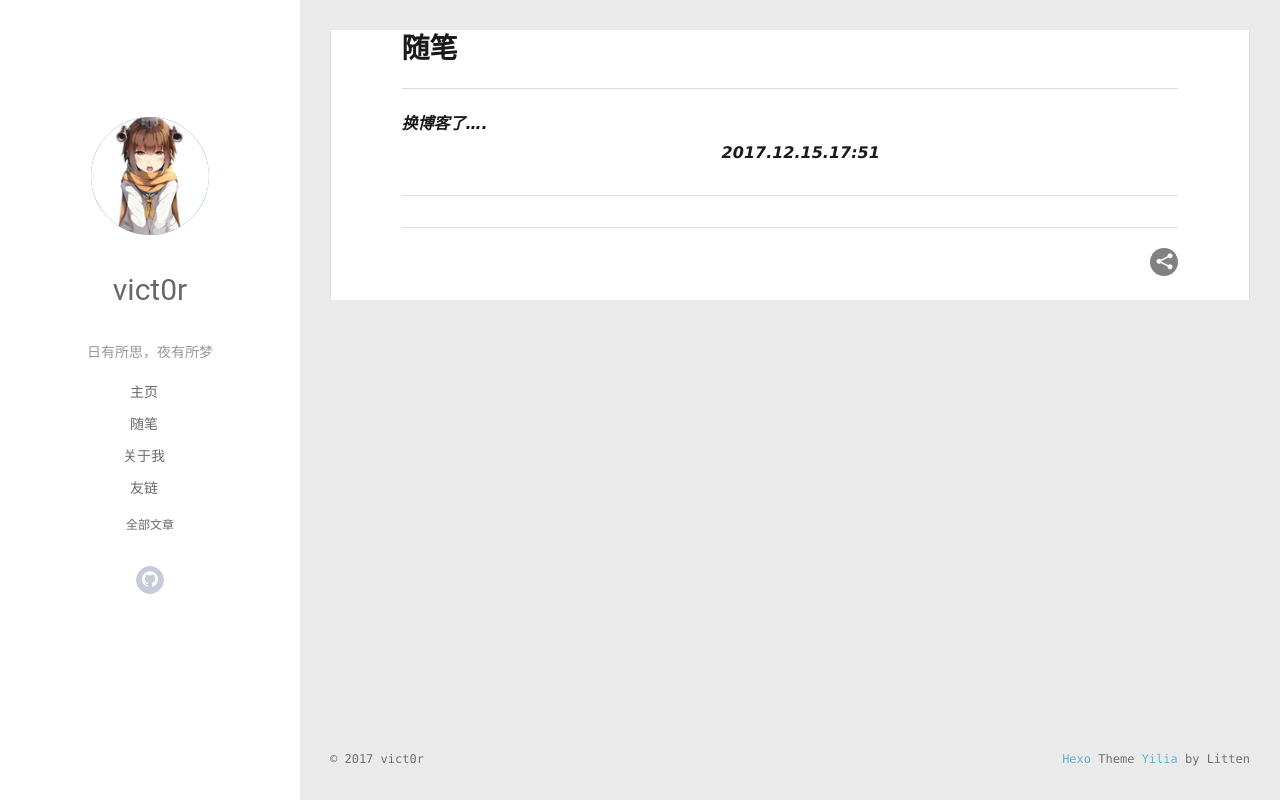
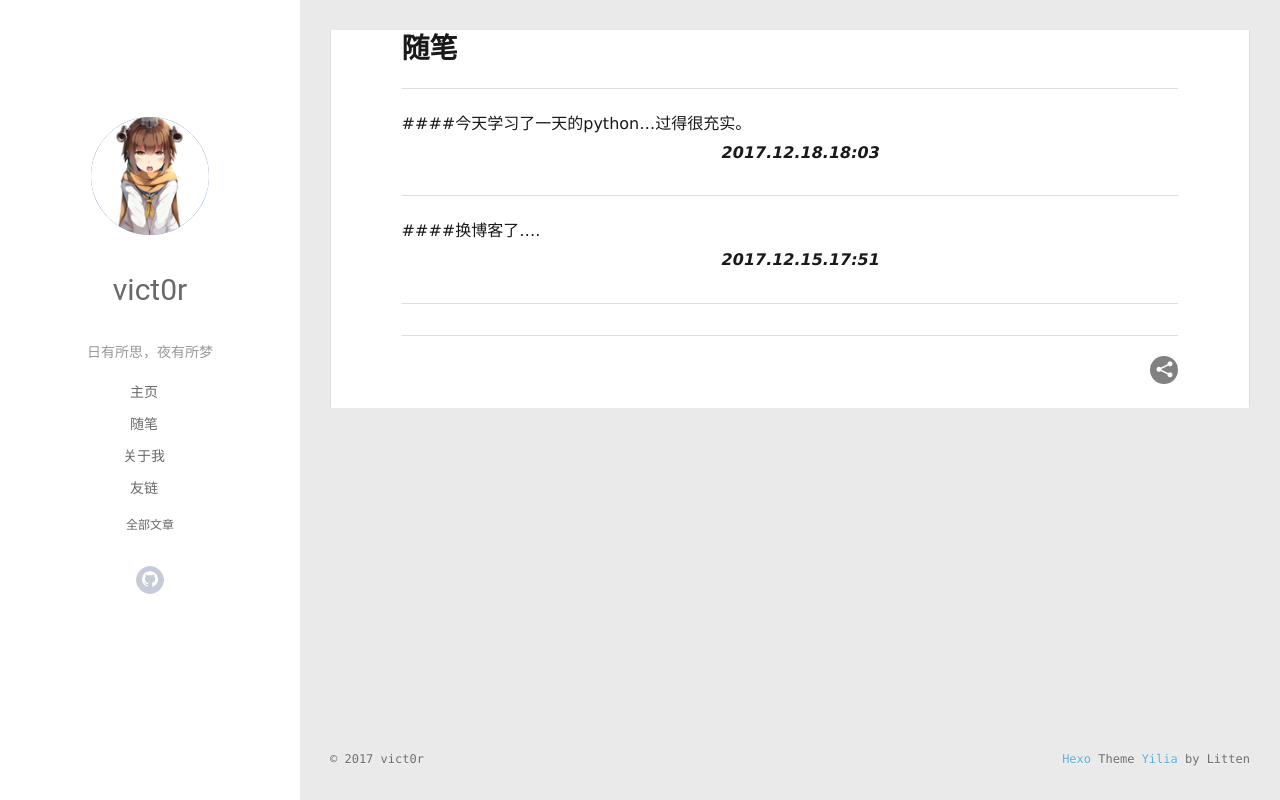
Before and after one commit to v1ct0rme/v1ct0rme.github.io, a plain HTML site: page tags/随笔/index.html in a window 1280 px wide. Drawn offline with Linux system fonts and the light colour scheme.

Commit message:
Site updated: 2017-12-18 18:03:45

```diff
--- a/tags/随笔/index.html
+++ b/tags/随笔/index.html
@@ -8,17 +8,17 @@
   <link rel="dns-prefetch" href="http://vict0r.net">
   <title>vict0r&#39;s blog</title>
   <meta name="viewport" content="width=device-width, initial-scale=1, maximum-scale=1">
-  <meta name="description" content="随笔 换博客了….&amp;emsp;&amp;emsp;&amp;emsp;&amp;emsp;&amp;emsp;&amp;emsp;&amp;emsp;&amp;emsp;&amp;emsp;&amp;emsp;&amp;emsp;&amp;emsp;&amp;emsp;&amp;emsp;&amp;emsp;&amp;emsp;&amp;emsp;&amp;emsp;&amp;emsp;&amp;emsp;2017.12.15.17:51">
+  <meta name="description" content="随笔 ####今天学习了一天的python…过得很充实。&amp;emsp;&amp;emsp;&amp;emsp;&amp;emsp;&amp;emsp;&amp;emsp;&amp;emsp;&amp;emsp;&amp;emsp;&amp;emsp;&amp;emsp;&amp;emsp;&amp;emsp;&amp;emsp;&amp;emsp;&amp;emsp;&amp;emsp;&amp;emsp;&amp;emsp;&amp;emsp;2017.12.18.18:03  ####换博客了….&amp;emsp;&amp;emsp;&amp;emsp;&amp;emsp;">
 <meta property="og:type" content="website">
 <meta property="og:title" content="vict0r&#39;s blog">
 <meta property="og:url" content="http://vict0r.net/tags/随笔/index.html">
 <meta property="og:site_name" content="vict0r&#39;s blog">
-<meta property="og:description" content="随笔 换博客了….&amp;emsp;&amp;emsp;&amp;emsp;&amp;emsp;&amp;emsp;&amp;emsp;&amp;emsp;&amp;emsp;&amp;emsp;&amp;emsp;&amp;emsp;&amp;emsp;&amp;emsp;&amp;emsp;&amp;emsp;&amp;emsp;&amp;emsp;&amp;emsp;&amp;emsp;&amp;emsp;2017.12.15.17:51">
+<meta property="og:description" content="随笔 ####今天学习了一天的python…过得很充实。&amp;emsp;&amp;emsp;&amp;emsp;&amp;emsp;&amp;emsp;&amp;emsp;&amp;emsp;&amp;emsp;&amp;emsp;&amp;emsp;&amp;emsp;&amp;emsp;&amp;emsp;&amp;emsp;&amp;emsp;&amp;emsp;&amp;emsp;&amp;emsp;&amp;emsp;&amp;emsp;2017.12.18.18:03  ####换博客了….&amp;emsp;&amp;emsp;&amp;emsp;&amp;emsp;">
 <meta property="og:locale" content="zh-Hans">
-<meta property="og:updated_time" content="2017-12-15T11:52:22.026Z">
+<meta property="og:updated_time" content="2017-12-18T10:03:18.407Z">
 <meta name="twitter:card" content="summary">
 <meta name="twitter:title" content="vict0r&#39;s blog">
-<meta name="twitter:description" content="随笔 换博客了….&amp;emsp;&amp;emsp;&amp;emsp;&amp;emsp;&amp;emsp;&amp;emsp;&amp;emsp;&amp;emsp;&amp;emsp;&amp;emsp;&amp;emsp;&amp;emsp;&amp;emsp;&amp;emsp;&amp;emsp;&amp;emsp;&amp;emsp;&amp;emsp;&amp;emsp;&amp;emsp;2017.12.15.17:51">
+<meta name="twitter:description" content="随笔 ####今天学习了一天的python…过得很充实。&amp;emsp;&amp;emsp;&amp;emsp;&amp;emsp;&amp;emsp;&amp;emsp;&amp;emsp;&amp;emsp;&amp;emsp;&amp;emsp;&amp;emsp;&amp;emsp;&amp;emsp;&amp;emsp;&amp;emsp;&amp;emsp;&amp;emsp;&amp;emsp;&amp;emsp;&amp;emsp;2017.12.18.18:03  ####换博客了….&amp;emsp;&amp;emsp;&amp;emsp;&amp;emsp;">
 
     <link rel="alternative" href="/atom.xml" title="vict0r&#39;s blog" type="application/atom+xml">
 
@@ -160,7 +160,9 @@
     <div class="article-entry" itemprop="articleBody">
 
         <h1 id="随笔"><a href="#随笔" class="headerlink" title="随笔"></a>随笔</h1><hr>
-<p><strong><em>换博客了….</em></strong><br>&emsp;&emsp;&emsp;&emsp;&emsp;&emsp;&emsp;&emsp;&emsp;&emsp;&emsp;&emsp;&emsp;&emsp;&emsp;&emsp;&emsp;&emsp;&emsp;&emsp;<strong><em>2017.12.15.17:51</em></strong></p>
+<p>####今天学习了一天的python…过得很充实。<br>&emsp;&emsp;&emsp;&emsp;&emsp;&emsp;&emsp;&emsp;&emsp;&emsp;&emsp;&emsp;&emsp;&emsp;&emsp;&emsp;&emsp;&emsp;&emsp;&emsp;<strong><em>2017.12.18.18:03</em></strong></p>
+<hr>
+<p>####换博客了….<br>&emsp;&emsp;&emsp;&emsp;&emsp;&emsp;&emsp;&emsp;&emsp;&emsp;&emsp;&emsp;&emsp;&emsp;&emsp;&emsp;&emsp;&emsp;&emsp;&emsp;<strong><em>2017.12.15.17:51</em></strong></p>
 <hr>
 
 
```
